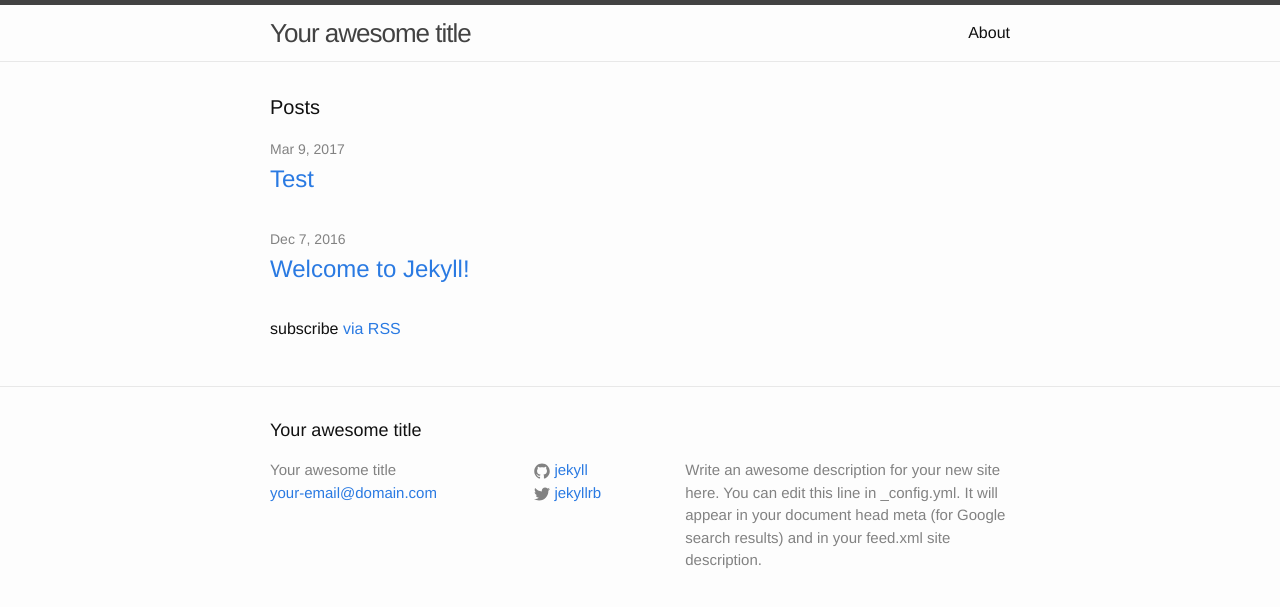
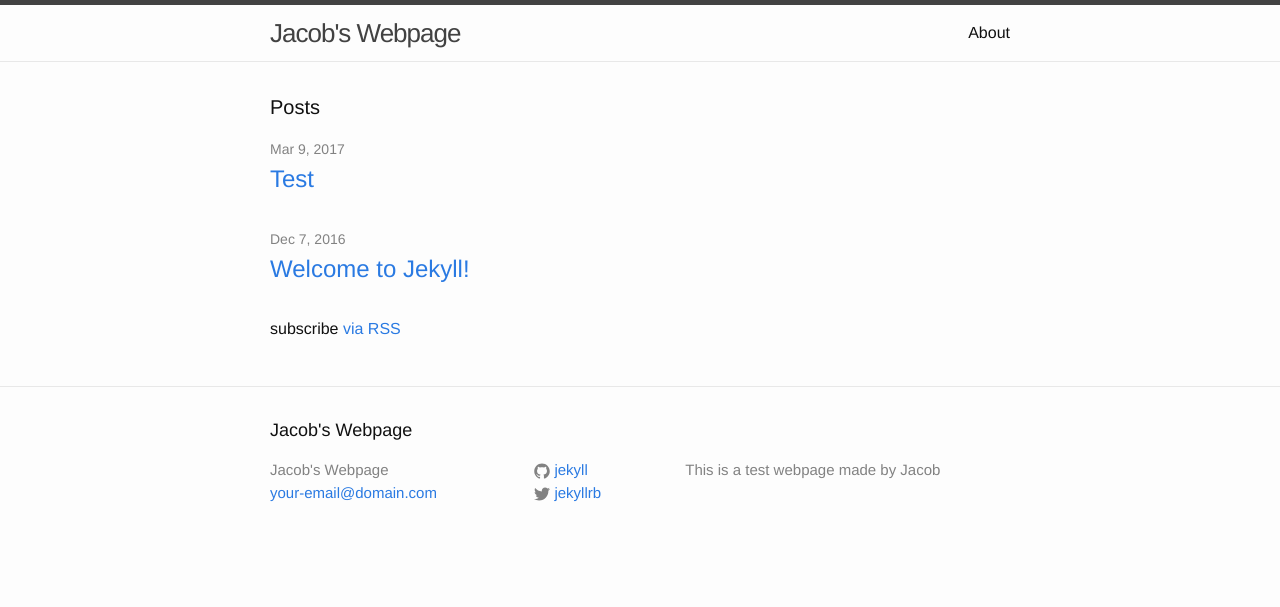
Before and after one commit to jacobhash/jacobhash.github.io, a Jekyll site: the page built from index.html, in a window 1280 px wide. Shown: the top 607 px of the page. Built offline with Jekyll 4.4.1, drawn with Linux system fonts in a browser that asks for light colours.

Commit message:
Update _config.yml
New info

```diff
--- a/_config.yml
+++ b/_config.yml
@@ -6,12 +6,10 @@
 # 'jekyll serve'. If you change this file, please restart the server process.
 
 # Site settings
-title: Your awesome title
+title: Jacob's Webpage
 email: your-email@domain.com
 description: > # this means to ignore newlines until "baseurl:"
-  Write an awesome description for your new site here. You can edit this
-  line in _config.yml. It will appear in your document head meta (for
-  Google search results) and in your feed.xml site description.
+ This is a test webpage made by Jacob
 baseurl: "" # the subpath of your site, e.g. /blog
 url: "http://yourdomain.com" # the base hostname & protocol for your site
 twitter_username: jekyllrb
```
